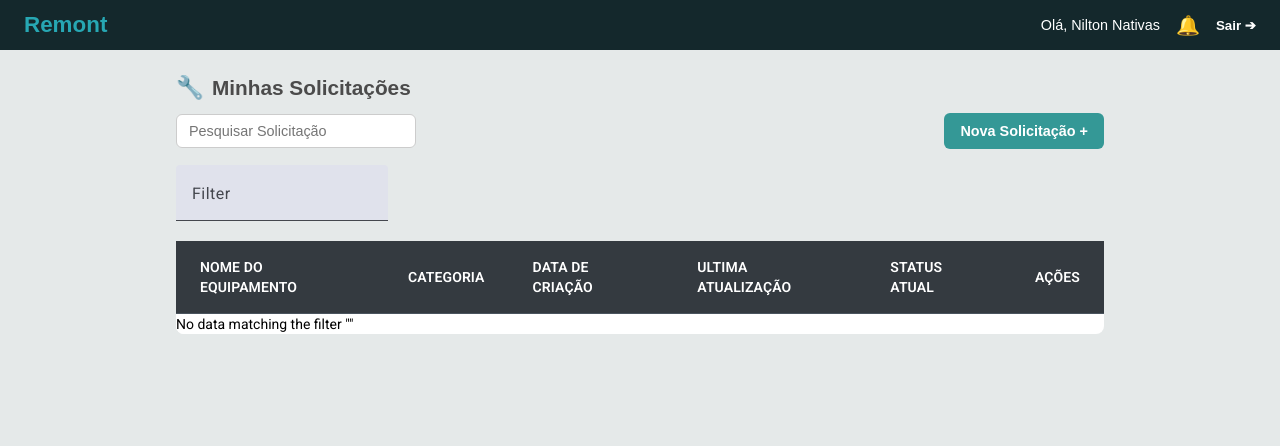
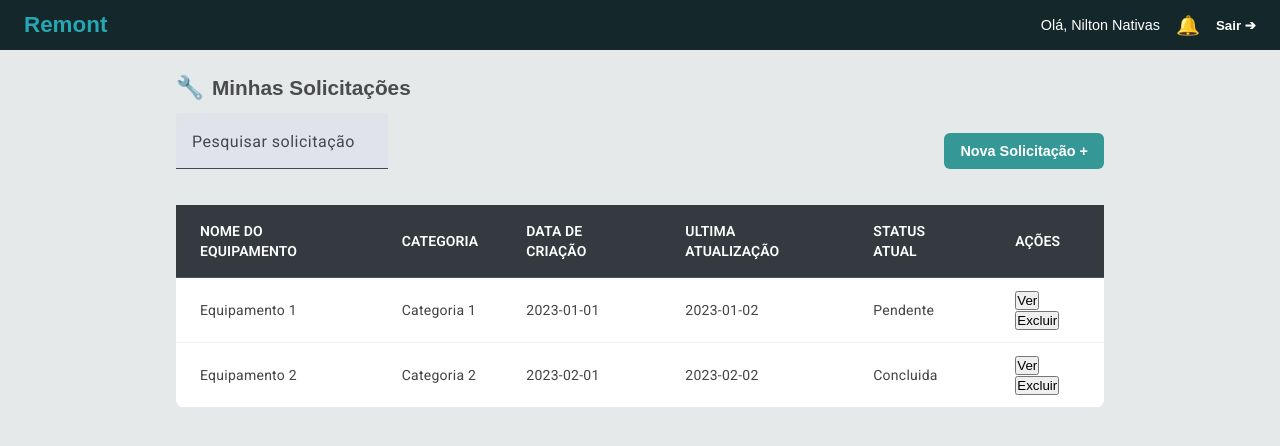
Before and after one commit to EduKaique/sistema-manutencao-angular-spring, an Angular app in the folder front-end/: page /client-dashboard in a window 1280 px wide. Shown: the top 446 px of the page. Built offline with nearby package versions, Linux system fonts and the light colour scheme.

Commit message:
Modelo e serviço para solicitação

```diff
--- /dev/null
+++ b/front-end/src/app/core/services/request.service.ts
@@ -0,0 +1,45 @@
+import { Injectable } from '@angular/core';
+import { Request } from '../../shared/models/request.model';
+
+const LS_CHAVE = "requests";
+
+@Injectable({
+  providedIn: 'root'
+})
+export class RequestService {
+
+  constructor() { }
+
+  listarTodos(): Request[] {
+    const requests = localStorage[LS_CHAVE];
+    return requests ? JSON.parse(requests) : [];
+  }
+
+  inserir(request: Request): void {
+    const requests = this.listarTodos();
+    request.id = new Date().getTime();
+    requests.push(request);
+    localStorage[LS_CHAVE] = JSON.stringify(requests);
+  }
+
+  buscarPorId(id: number): Request | undefined {
+    const requests: Request[] = this.listarTodos();
+    return requests.find(request => request.id === id);
+  }
+
+  atualizar(request: Request): void {
+    const requests = this.listarTodos();
+    requests.forEach((obj, index, objs) => {
+      if (request.id === obj.id) {
+        objs[index] = request;
+      }
+    });
+    localStorage[LS_CHAVE] = JSON.stringify(requests);
+  }
+
+  remover(id: number): void {
+    let requests: Request[] = this.listarTodos();
+    requests = requests.filter(request => request.id !== id);
+    localStorage[LS_CHAVE] = JSON.stringify(requests);
+  }
+}
--- a/front-end/src/app/features/client/client-dashboard-page/client-dashboard-page.component.html
+++ b/front-end/src/app/features/client/client-dashboard-page/client-dashboard-page.component.html
@@ -14,50 +14,51 @@
             <h2><span class="icon">🔧</span> Minhas Solicitações</h2>
 
             <div class="search-add">
-                <input type="text" placeholder="Pesquisar Solicitação" />
+                <mat-form-field>
+                    <mat-label>Pesquisar solicitação</mat-label>
+                    <input matInput (keyup)="applyFilter($event)" #input>
+                 </mat-form-field>
+                <!--<input type="text" placeholder="Pesquisar Solicitação" />  versão figma-->
                 <button (click)='openNewRequest()' class="btn-new-request">Nova Solicitação +</button>
             </div>
         </div>
 
-            <mat-form-field>
-            <mat-label>Filter</mat-label>
-            <input matInput (keyup)="applyFilter($event)" placeholder="Ex. ium" #input>
-            </mat-form-field>
+            <p *ngIf="requests.length === 0" class="no-requests">Você ainda não possui solicitações.</p>
 
             <table mat-table [dataSource]="dataSource" class="mat-elevation-z8">
 
-
-            <!-- Name Column -->
-            <ng-container matColumnDef="nome">
+                <!-- Columns -->
+                <ng-container matColumnDef="equipamento">
                     <th mat-header-cell *matHeaderCellDef> Nome do Equipamento </th>
-                <td mat-cell *matCellDef="let element"> {{element.name}} </td>
+                    <td mat-cell *matCellDef="let element"> {{element.equipamento}} </td>
                 </ng-container>
-
 
                 <ng-container matColumnDef="categoria">
                     <th mat-header-cell *matHeaderCellDef> Categoria </th>
-                <td mat-cell *matCellDef="let element"> {{element.weight}} </td>
+                    <td mat-cell *matCellDef="let element"> {{element.categoria}} </td>
                 </ng-container>
 
-
-            <ng-container matColumnDef="Data">
+                <ng-container matColumnDef="dataCriacao">
                     <th mat-header-cell *matHeaderCellDef> Data de Criação </th>
-                <td mat-cell *matCellDef="let element"> {{element.symbol}} </td>
+                    <td mat-cell *matCellDef="let element"> {{element.dataCriacao}} </td>
                 </ng-container>
 
-            <ng-container matColumnDef="Atualizacao">
+                <ng-container matColumnDef="ultimaAtualizacao">
                     <th mat-header-cell *matHeaderCellDef> Ultima Atualização </th>
-                <td mat-cell *matCellDef="let element"> {{element.symbol}} </td>
+                    <td mat-cell *matCellDef="let element"> {{element.ultimaAtualizacao}} </td>
                 </ng-container>
 
-            <ng-container matColumnDef="Atual">
+                <ng-container matColumnDef="status">
                     <th mat-header-cell *matHeaderCellDef> Status Atual </th>
-                <td mat-cell *matCellDef="let element"> {{element.symbol}} </td>
+                    <td mat-cell *matCellDef="let element"> {{element.status}} </td>
                 </ng-container>
 
-            <ng-container matColumnDef="Acao">
+                <ng-container matColumnDef="acoes">
                     <th mat-header-cell *matHeaderCellDef> Ações </th>
-                <td mat-cell *matCellDef="let element"> {{element.symbol}} </td>
+                    <td mat-cell *matCellDef="let element">
+                        <button class="btn-custom">Ver</button>
+                        <button class="btn-custom">Excluir</button>
+                    </td>
                 </ng-container>
 
                 <tr mat-header-row *matHeaderRowDef="displayedColumns"></tr>
@@ -65,8 +66,7 @@
 
                 <!-- Row shown when there is no matching data. -->
                 <tr class="mat-row" *matNoDataRow>
-                <td class="mat-cell" colspan="4">No data matching the filter "{{input.value}}"</td>
+                    <td class="mat-cell" colspan="6">Sem resultados </td>
                 </tr>
             </table>
-
     </main>
--- a/front-end/src/app/features/client/client-dashboard-page/client-dashboard-page.component.ts
+++ b/front-end/src/app/features/client/client-dashboard-page/client-dashboard-page.component.ts
@@ -1,18 +1,12 @@
-import { Component } from '@angular/core';
+import { Component, OnInit } from '@angular/core';
 import { MatDialog, MatDialogModule } from '@angular/material/dialog';
 import { NewRequestPageComponent } from '../new-request-page/new-request-page.component';
 import { MatTableDataSource, MatTableModule } from '@angular/material/table';
 import { MatInputModule } from '@angular/material/input';
 import { MatFormFieldModule } from '@angular/material/form-field';
-
-export interface Client {
-  nome: string;
-  categoria: string;
-  Data: Date;
-  Atualizacao: string;
-  Atual: string;
-  Acao : string;
-}
+import { RequestService } from '../../../core/services/request.service';
+import { Request } from '../../../shared/models/request.model';
+import { CommonModule } from '@angular/common';
 
 @Component({
   selector: 'app-client-dashboard-page',
@@ -21,16 +15,26 @@ export interface Client {
     MatDialogModule,
     MatFormFieldModule,
     MatInputModule,
-    MatTableModule
+    MatTableModule,
+    CommonModule
   ],
   templateUrl: './client-dashboard-page.component.html',
   styleUrl: './client-dashboard-page.component.css'
 })
-export class ClientDashboardPageComponent {
-  displayedColumns: string[] = ['nome', 'categoria', 'Data', 'Atualizacao', 'Atual', 'Acao'];
-  dataSource = new MatTableDataSource<Client>();
+export class ClientDashboardPageComponent implements OnInit{
+  displayedColumns: string[] = ['equipamento', 'categoria', 'dataCriacao', 'ultimaAtualizacao', 'status', 'acoes'];
+  dataSource = new MatTableDataSource<Request>();
+  requests : Request[] = [];
 
-  constructor(private dialog: MatDialog) {}
+  constructor(
+    private dialog: MatDialog,
+    private requestService: RequestService
+  ) {}
+
+  ngOnInit(): void {
+    this.requests = this.listarTodos();
+    this.dataSource.data = this.requests;
+  }
 
   openNewRequest() {
     const dialogRef = this.dialog.open(NewRequestPageComponent, {
@@ -49,4 +53,12 @@ export class ClientDashboardPageComponent {
     const filterValue = (event.target as HTMLInputElement)?.value || '';
     this.dataSource.filter = filterValue.trim().toLowerCase();
   }
+
+  listarTodos(): Request[] {
+    //return this.requestService.listarTodos();
+    return [
+      new Request(1, 'Equipamento 1', 'Categoria 1', '2023-01-01', '2023-01-02', 'Defeito 1', 'Pendente'),
+      new Request(2, 'Equipamento 2', 'Categoria 2', '2023-02-01', '2023-02-02', 'Defeito 2', 'Concluida'),
+    ];
+  }
 }
--- /dev/null
+++ b/front-end/src/app/shared/models/request.model.ts
@@ -0,0 +1,13 @@
+export class Request {
+    constructor(
+        public id: number = 0,
+        public equipamento: string = "",
+        public categoria: string = "",
+        public dataCriacao: string = "",
+        public ultimaAtualizacao: string = "",
+        public descricaoDefeito: string = "",
+        public status: string = "",
+    ) {
+
+    }
+}
```
Also changed, not shown: front-end/src/app/features/client/services/request.service.ts (deleted, +0 -9 lines), 2 other files (tests, documents, lock files or other folders). Lines whose indentation alone changed are shown as unchanged.
